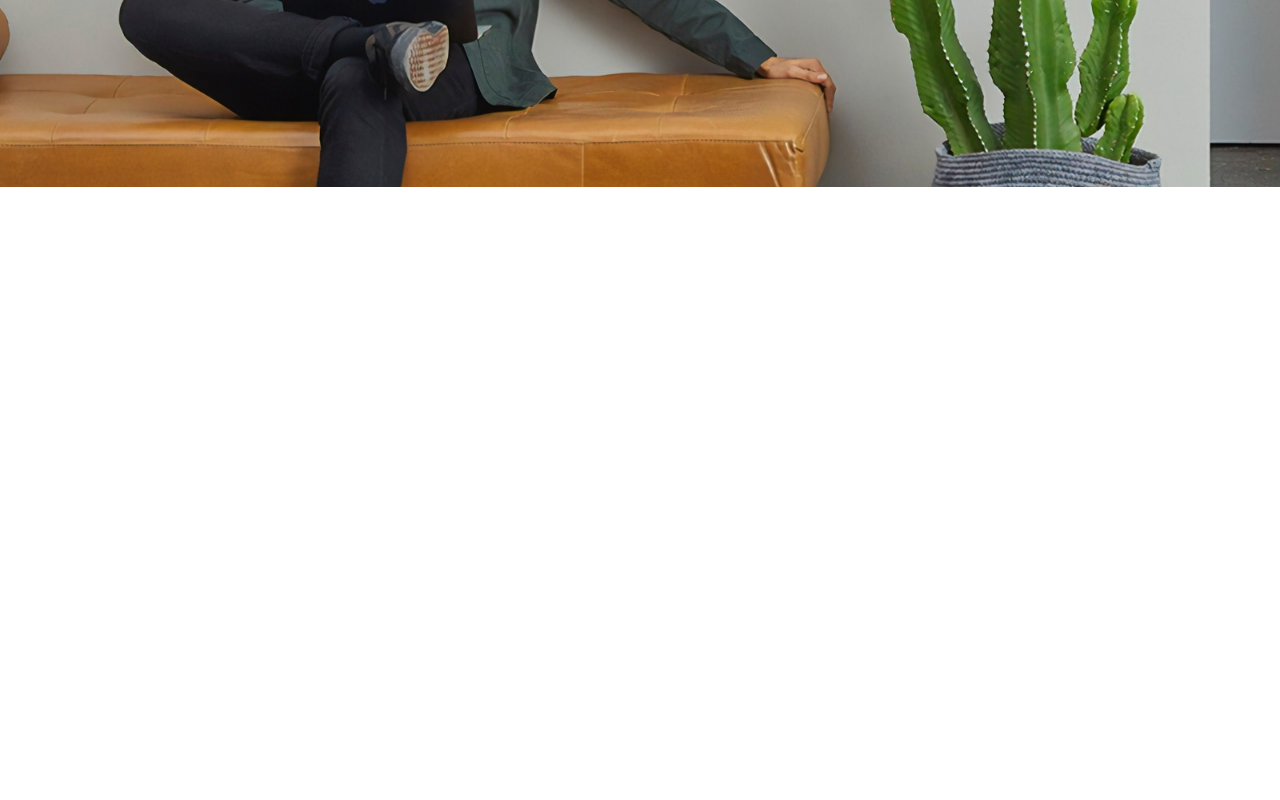
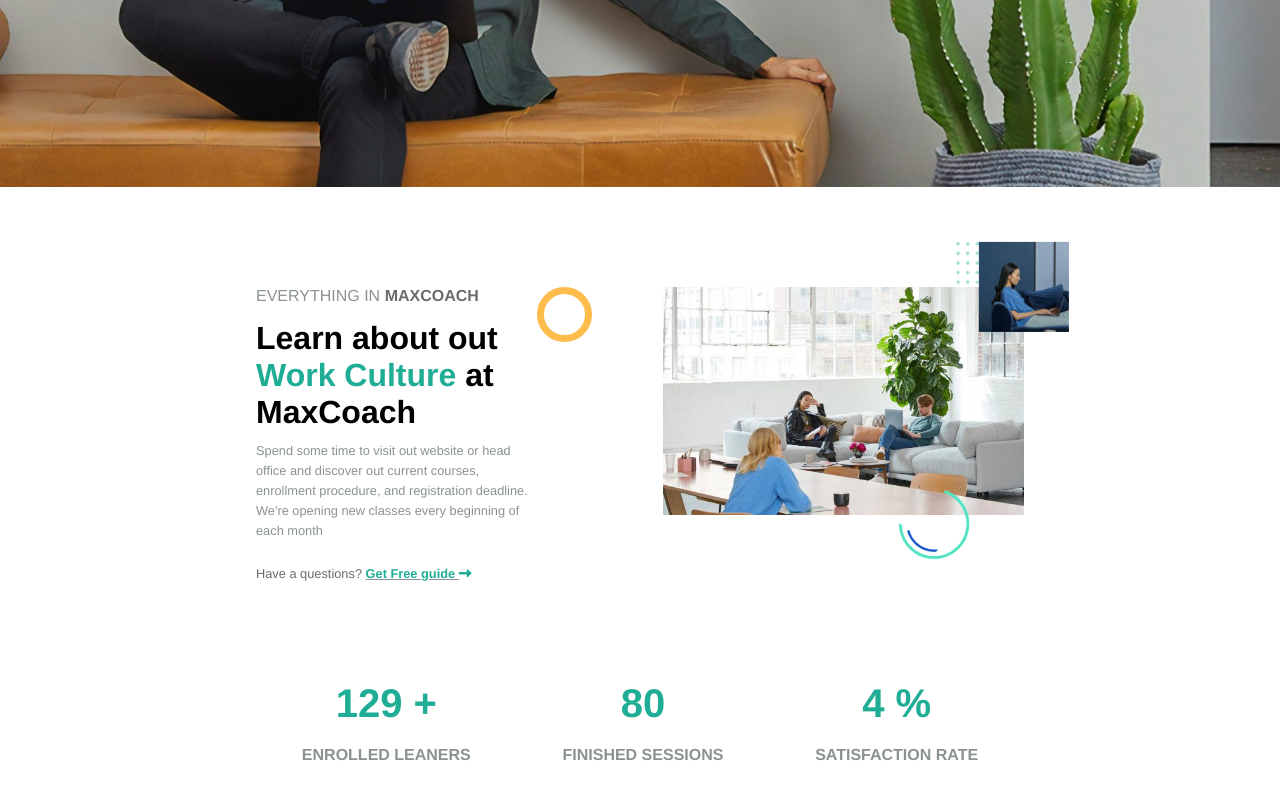
Before and after one commit to Paletta90/proj-html-vuejs, a Vue app: page / in a window 1280 px wide. Shown: the part 448-1248 px from the top of the page. Before the commit the page ends 800 px from the top, so only its background shows below. Built offline with nearby package versions, Linux system fonts and the light colour scheme.

Commit message:
Prima sezione

```diff
--- a/src/components/MainComp.vue
+++ b/src/components/MainComp.vue
@@ -1,22 +1,42 @@
 <template>
 
+    <div>
+
+        <!-- Section Jumbotron -->
         <JumbotronComp />
+
+        <!-- Contenitore selle sezione centrate al x% -->
+        <div id="container">
+
+            <FirstSection />
+
+        </div>
+
+    </div>
+
 
 </template>
 
 <script>
     // Import components
     import JumbotronComp from './partial/JumbotronComp.vue'
+    import FirstSection from './partial/section1/FirstSection.vue'
 
     export default {
         name: 'MainComp',
 
-    components:{
+        components: {
             JumbotronComp,
+            FirstSection
         }
     }
 </script>
 
 <style lang="scss" scoped>
+    // Import file.scss
+    @import '../style/mixin.scss';
 
+    #container{
+        @include center-x(60%)
+    }
 </style>
--- a/src/components/partial/JumbotronComp.vue
+++ b/src/components/partial/JumbotronComp.vue
@@ -10,7 +10,7 @@
 
         <!-- Button -->
         <div class="button">
-            <p>Download free guidebook <i class="fa-solid fa-right-long"></i> </p>
+            <p>Download free guidebook <i class="fa-solid fa-right-long"></i></p>
         </div>
 
     </section>
@@ -37,6 +37,7 @@
         background-repeat: no-repeat;
         background-position: center;
         background-size: cover;
+        // Flexo i titoli e il button al centro del jumbotron
         @include flex(column, center, center);
 
         h2{
--- /dev/null
+++ b/src/components/partial/section1/FirstSection.vue
@@ -0,0 +1,49 @@
+<template>
+
+    <section>
+
+        <div class="block">
+
+            <ParagraphComp />
+
+            <ImageComp />
+
+        </div>
+
+        <StatisticComp />
+
+    </section>
+
+</template>
+
+<script>
+    // Import components
+    import ParagraphComp from './ParagraphComp.vue'
+    import ImageComp from './ImageComp.vue'
+    import StatisticComp from './StatisticComp.vue'
+
+    export default {
+        name: 'FirstSection',
+
+        components: {
+            ParagraphComp,
+            ImageComp,
+            StatisticComp
+        }
+    }
+</script>
+
+<style lang="scss" scoped>
+    // import file.scss
+    @import '../../../style/variabili.scss';
+
+    section {
+        width: 100%;
+        padding: 100px 0;
+
+        .block{
+            width: 100%;
+            display: flex;
+        }
+    }
+</style>
--- /dev/null
+++ b/src/components/partial/section1/ImageComp.vue
@@ -0,0 +1,71 @@
+<template>
+    <!-- Immagine di destra -->
+    <div class="block-right">
+
+        <div class="circle"></div>
+
+        <div>
+
+            <img src="../../../assets/background/maxcoach-shape-07-100x100.png" alt="Griglia punteggiata" width="25%">
+            <img src="../../../assets/image/about-us-01-ohkia3qg98rq9vg3s0mn2hkflr1migdqdw370qnegc.jpg"
+                alt="Ragazza davanti un pc" width="25%">
+            <img src="../../../assets/image/stock-full-hd-10-ohki1ayywq3cqutettrncduujpoaorifqu4relt2ts.jpg"
+                alt="Work ambient" width="100%">
+            <img src="../../../assets/background/maxcoach-shape-02.png" alt="Semicerchio" width="20%">
+
+        </div>
+
+    </div>
+
+</template>
+
+<script>
+    export default {
+        name: 'ImageComp'
+    }
+</script>
+
+<style lang="scss" scoped>
+    // import file.scss
+    @import '../../../style/variabili.scss';
+
+    .block-right {
+        width: calc(60% - 100px);
+        margin-left: 100px;
+        position: relative;
+
+        .circle {
+            width: 55px;
+            height: 55px;
+            border-radius: 50%;
+            border: 7px solid $color-texasRose;
+            position: absolute;
+            left: -35%;
+        }
+
+
+        img {
+            position: absolute;
+        }
+
+        // Immagine griglia punteggiata
+        img:nth-of-type(1) {
+            left: 100%;
+            transform: translate(-75%, -50%);
+        }
+
+        // Immagine ragazza davanti pc
+        img:nth-of-type(2) {
+            z-index: 1;
+            left: 100%;
+            transform: translate(-50%, -50%);
+        }
+
+        // Semicerchio
+        img:nth-of-type(4) {
+            z-index: 1;
+            left: 75%;
+            transform: translate(-50%, 290%);
+        }
+    }
+</style>
--- /dev/null
+++ b/src/components/partial/section1/ParagraphComp.vue
@@ -0,0 +1,84 @@
+<template>
+
+    <!-- Descrizione di sinistra -->
+    <div>
+
+        <p>Everything in <span>maxcoach</span></p>
+
+        <h2>Learn about out <span>Work Culture</span> at MaxCoach</h2>
+
+        <p>Spend some time to visit out website or head office and discover out current courses, enrollment
+            procedure, and registration deadline. We're opening new classes every beginning of each month</p>
+
+        <p>Have a questions? <span>Get Free guide <i class="fa-solid fa-right-long"></i></span></p>
+
+    </div>
+
+</template>
+
+<script>
+    export default {
+        name: 'ParagraphComp'
+    }
+</script>
+
+<style lang="scss" scoped>
+    // import file.scss
+    @import '../../../style/variabili.scss';
+
+    div {
+
+        width: calc(40% - 25px);
+        margin-right: 25px;
+
+        // MaxCoach
+        p:nth-of-type(1) {
+
+            font-weight: 500;
+            color: $color-gunSmoke;
+            text-transform: uppercase;
+            margin-bottom: 15px;
+
+            span {
+                color: $color-stormDust;
+                font-weight: 700;
+            }
+
+        }
+
+        // Titolo
+        h2 {
+            font-size: $font-titleh2;
+            margin-bottom: 10px;
+
+            span {
+                color: $color-mountainMeadow;
+            }
+        }
+
+        // Testo del paragrafo
+        p:nth-of-type(2) {
+            font-size: $font-sizeNavbar;
+            font-weight: 500;
+            line-height: 20px;
+            color: $color-gunSmoke;
+            margin-bottom: 25px;
+        }
+
+        // Have a question?
+        p:nth-of-type(3) {
+            font-size: $font-sizeNavbar;
+            font-weight: 500;
+            color: $color-stormDust;
+
+            span {
+                font-size: $font-sizeNavbar;
+                font-weight: 700;
+                color: $color-mountainMeadow;
+                text-decoration: underline;
+                text-decoration-color: $color-gunSmoke;
+            }
+        }
+
+    }
+</style>
--- /dev/null
+++ b/src/components/partial/section1/StatisticComp.vue
@@ -0,0 +1,66 @@
+<template>
+
+    <!-- Statistiche -->
+    <div class="block-statistic">
+
+        <div>
+
+            <div>129 &#x0002B;</div>
+            <p>enrolled leaners</p>
+
+        </div>
+
+        <div>
+
+            <div>80</div>
+            <p>finished sessions</p>
+
+        </div>
+
+        <div>
+
+            <div>4 &#x00025;</div>
+            <p>satisfaction rate</p>
+
+        </div>
+
+    </div>
+
+</template>
+
+<script>
+export default {
+    name: 'StatisticComp'
+}
+</script>
+
+<style lang="scss" scoped>
+    // import file.scss
+    @import '../../../style/mixin.scss';
+    @import '../../../style/variabili.scss';
+
+    .block-statistic{
+        width: 100%;
+        @include flex(row, space-around, initial);
+        margin-top: 100px;
+
+        div:nth-child(1),
+        div:nth-child(2),
+        div:nth-child(3){
+            @include flex(column, center, center);
+
+            div{
+                font-size: $font-statistic;
+                font-weight: 1000;
+                color: $color-mountainMeadow;
+                margin-bottom: 20px;
+            }
+            p{
+                text-transform: uppercase;
+                color: $color-gunSmoke;
+                font-weight: 700;
+            }
+        }
+
+    }
+</style>
--- a/src/style/variabili.scss
+++ b/src/style/variabili.scss
@@ -4,7 +4,11 @@
 // Size font
 $font-sizeNavbar: 0.8rem;
 $font-titleh1: 3rem;
-
+$font-titleh2: 2rem;
+$font-statistic: 2.5rem;
 //color
 $color-mountainMeadow: #1fad95;
 $color-quillGray: #e2e2e0;
+$color-gunSmoke: #8a9391;
+$color-stormDust: #6c6c6b;
+$color-texasRose: #febc4d;
```
Lines whose indentation alone changed are shown as unchanged.
